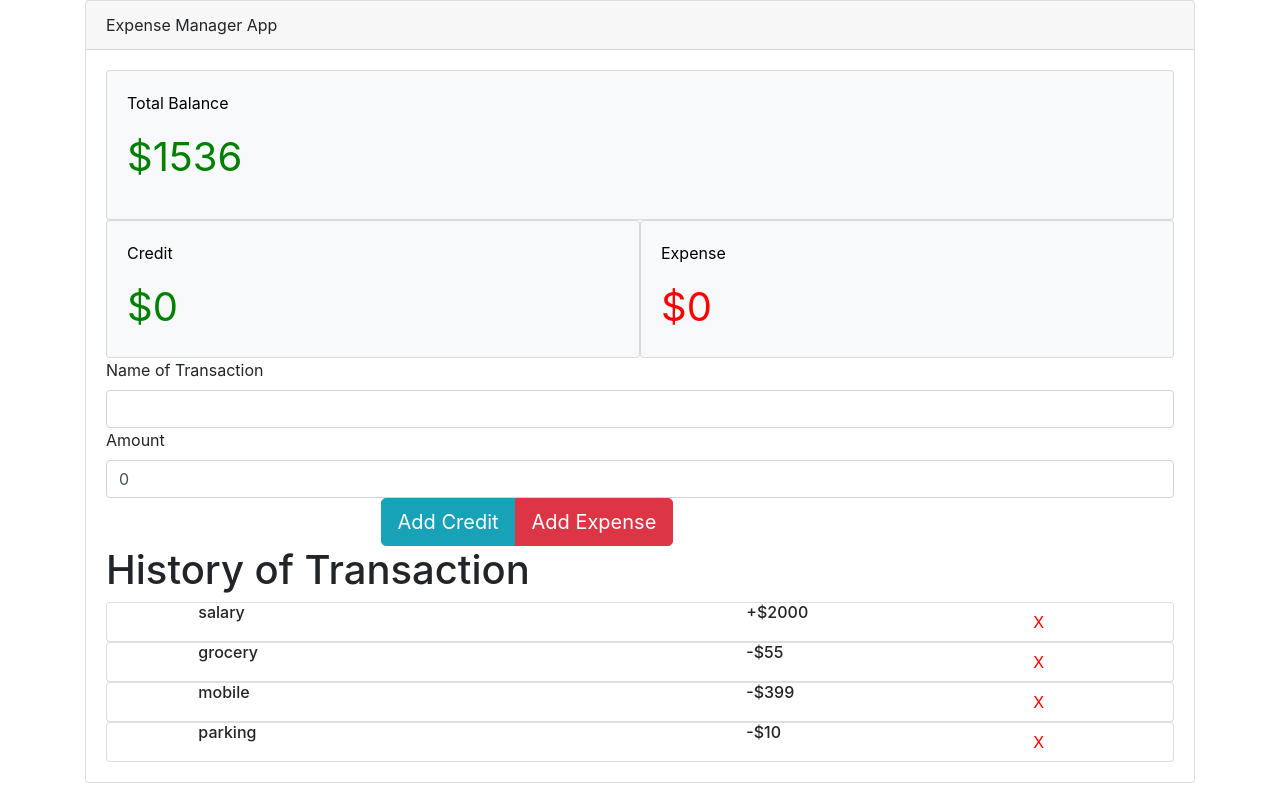
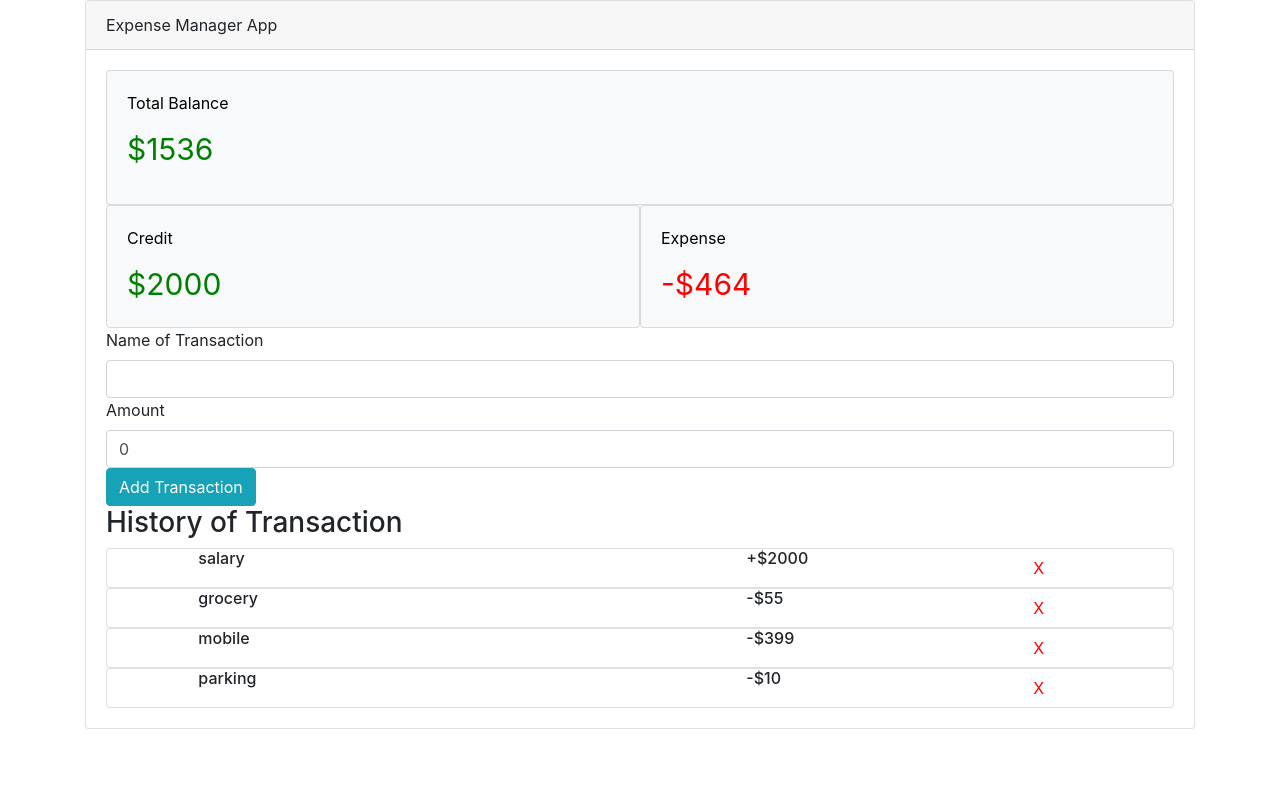
Before and after one commit to HunainAnis/ExpenseManager, a React (Create React App) app: page / in a window 1280 px wide. Built offline with nearby package versions, Linux system fonts and the light colour scheme.

Commit message:
Fully working!

```diff
--- a/src/MainState.js
+++ b/src/MainState.js
@@ -1,5 +1,6 @@
 import React, { createContext, useReducer } from 'react'
-import { reducer } from './appReducer'
+import appReducer from './appReducer'
+import { addTransaction, deleteTransaction } from './appActions'
 
 const initialState = {
     transactions: [
@@ -13,10 +14,17 @@ const initialState = {
 export const GlobalContext = createContext(initialState)
 
 export const GlobalProvider = ({ children }) => {
-    // const [ state, dispatch ] = useReducer(reducer, initialState)
-    const [ state ] = useReducer(reducer, initialState)
+    const [ state, dispatch ] = useReducer(appReducer, initialState)
+
+    const addNewTransaction = (values) => {
+        dispatch(addTransaction(values))
+    }
+    const delTrans = (id) => {
+        dispatch(deleteTransaction(id))
+    }
+    // const [ state ] = useReducer(reducer, initialState)
     return (
-        <GlobalContext.Provider value={{ transactions: state.transactions}}>
+        <GlobalContext.Provider value={{ addNewTransaction, delTrans, transactions: state.transactions}}>
             {children}
         </GlobalContext.Provider>
     )
--- /dev/null
+++ b/src/appActions.js
@@ -0,0 +1,16 @@
+export const ADD_TRANSACTION  = 'ADD_TRANSACTION'
+export const DELETE_TRANSACION  = 'DELETE_TRANSACION'
+
+export const addTransaction = (values) => {
+    return {
+        type: ADD_TRANSACTION,
+        values
+    }
+}
+
+export const deleteTransaction = (id) => {
+    return {
+        type: DELETE_TRANSACION,
+        id
+    }
+}
--- a/src/appReducer.js
+++ b/src/appReducer.js
@@ -1,7 +1,18 @@
-export const reducer = (action, state={}) => {
+import { ADD_TRANSACTION } from "./appActions"
+import { DELETE_TRANSACION } from "./appActions"
+
+export default (state, action) => {
     switch(action.type) {
-        case "ADD_TRANSACTION":
-            return state
+        case ADD_TRANSACTION:
+            return {
+                ...state,
+                transactions:state.transactions.concat(action.values)
+            }
+            case DELETE_TRANSACION:
+                return {
+                    ...state,
+                    transactions:state.transactions.filter(item=> item.id !== action.id)
+                }
         default:
             return state
     }
--- a/src/components/allTransactions.js
+++ b/src/components/allTransactions.js
@@ -4,20 +4,19 @@ import { GlobalContext } from '../MainState'
 
 
 export const AllTransactions = () => {
-    const context = useContext(GlobalContext)
-    console.log(context)
+    const { delTrans, transactions } = useContext(GlobalContext)
+    console.log(transactions)
     return(
         <Row>
             <Col>
-                <h1>History of Transaction</h1>
+                <h3>History of Transaction</h3>
                 {
-                    context.transactions.length !== 0 &&
-                    context.transactions.map(trans => (
+                    transactions !== undefined && transactions.map(trans => (
                         <Card key={trans.id}>
                             <Row>
                                 <Col xs={{ size:6, offset:1 }}><h6 style={{marginTop:'auto', marginBottom:'auto'}}>{trans.name}</h6></Col>
                                 <Col xs='3'><h6 style={{marginTop:'auto', marginBottom:'auto'}}>{trans.type === 'expense'?'-':'+'}${Math.abs(trans.amount)}</h6></Col>
-                                <Col><Button color='white' style={{color:'red'}}>X</Button></Col>
+                                <Col><Button onClick={() => delTrans(trans.id)} color='white' style={{color:'red'}}>X</Button></Col>
                             </Row>
                         </Card>
                     ))
--- a/src/components/creditExpenseTiles.js
+++ b/src/components/creditExpenseTiles.js
@@ -5,26 +5,32 @@ import { GlobalContext } from '../MainState'
 export const MainTiles = () => {
     const state = useContext(GlobalContext)
     let sumOfTransactions = 0
-    state.transactions.map(i=>(
+    let expense = 0
+    let credit = 0
+    state.transactions.map(i=>{
         sumOfTransactions = sumOfTransactions + parseInt(i.amount)
-    ))
+        expense = i.amount < 0 ? expense + parseInt(i.amount) : expense
+        console.log('expense updated')
+        credit = i.amount > 0 ? credit + parseInt(i.amount) : credit
+    })
+    console.log(credit)
     return(
         <>
             <Card color='light' body>
                 <CardTitle style={{color:'black'}} >Total Balance</CardTitle>
-                <CardTitle style={{ fontSize: 40, color:'green'}}>${sumOfTransactions}</CardTitle>
+                <CardTitle style={{ fontSize: 30, color:sumOfTransactions > 0?'green':'red'}}>{sumOfTransactions<0 && '-'}${Math.abs(sumOfTransactions)}</CardTitle>
             </Card>
             <Row>
                 <Col xs='6' style={{paddingRight:0}} sm={{ size: 6}}>
                     <Card body color='light'>
                         <CardTitle style={{color:'black'}} >Credit</CardTitle>
-                        <CardText style={{ fontSize: 40, color:'green'}} >$0</CardText>
+                        <CardText style={{ fontSize: 30, color:'green'}} >${credit}</CardText>
                     </Card>
                 </Col>
                 <Col xs='6' style={{paddingLeft:0}} sm={{ size: 6}}>
                     <Card body color='light'>
                         <CardTitle style={{color:'black'}} >Expense</CardTitle>
-                        <CardText style={{ fontSize: 40, color:'red'}} >$0</CardText>
+                        <CardText style={{ fontSize: 30, color:'red'}} >-${Math.abs(expense)}</CardText>
                     </Card>
                 </Col>
             </Row>
--- a/src/components/inputForm.js
+++ b/src/components/inputForm.js
@@ -1,9 +1,26 @@
-import React, { useState } from 'react'
+import React, { useState, useContext } from 'react'
 import { Row, Col, Form, Label, Input, Button, ButtonGroup } from 'reactstrap'
+import { GlobalContext } from '../MainState'
+import { addTransaction } from '../appActions'
 
 export const InputForm = () => {
     const [name, setName] = useState('')
     const [amount, setAmount] = useState(0)
+    const { addNewTransaction } = useContext(GlobalContext)
+    const controlNewTransaction = () => {
+        let data = {id: name, name, amount, type:amount<0?'expense':'credit', timestamp:new Date()}
+        if(name === '') {
+            alert('Please give your transaction a good name!')
+        }
+        else if(amount === 0) {
+            alert('Amount must not be zero!')
+        }else{
+            addNewTransaction(data)
+            setAmount(0)
+            setName('')
+            alert('New Transaction Added!')
+        }
+    }
     return(
         <Row>
             <Col>
@@ -13,11 +30,8 @@ export const InputForm = () => {
                 <Label>Amount</Label>
                 <Input onChange={(e)=>setAmount(e.target.value)} value = {amount} type='number' />
                 <Row>
-                    <Col sm={{size:4, offset:3}} xs={{size:10, offset:1}}>
-                        <ButtonGroup>
-                            <Button size='lg' color='info'>Add Credit</Button>
-                            <Button size='lg' color='danger'>Add Expense</Button>
-                        </ButtonGroup>
+                    <Col>
+                            <Button onClick={()=>controlNewTransaction()} color='info'>Add Transaction</Button>
                     </Col>
                 </Row>
             </Form>
```
